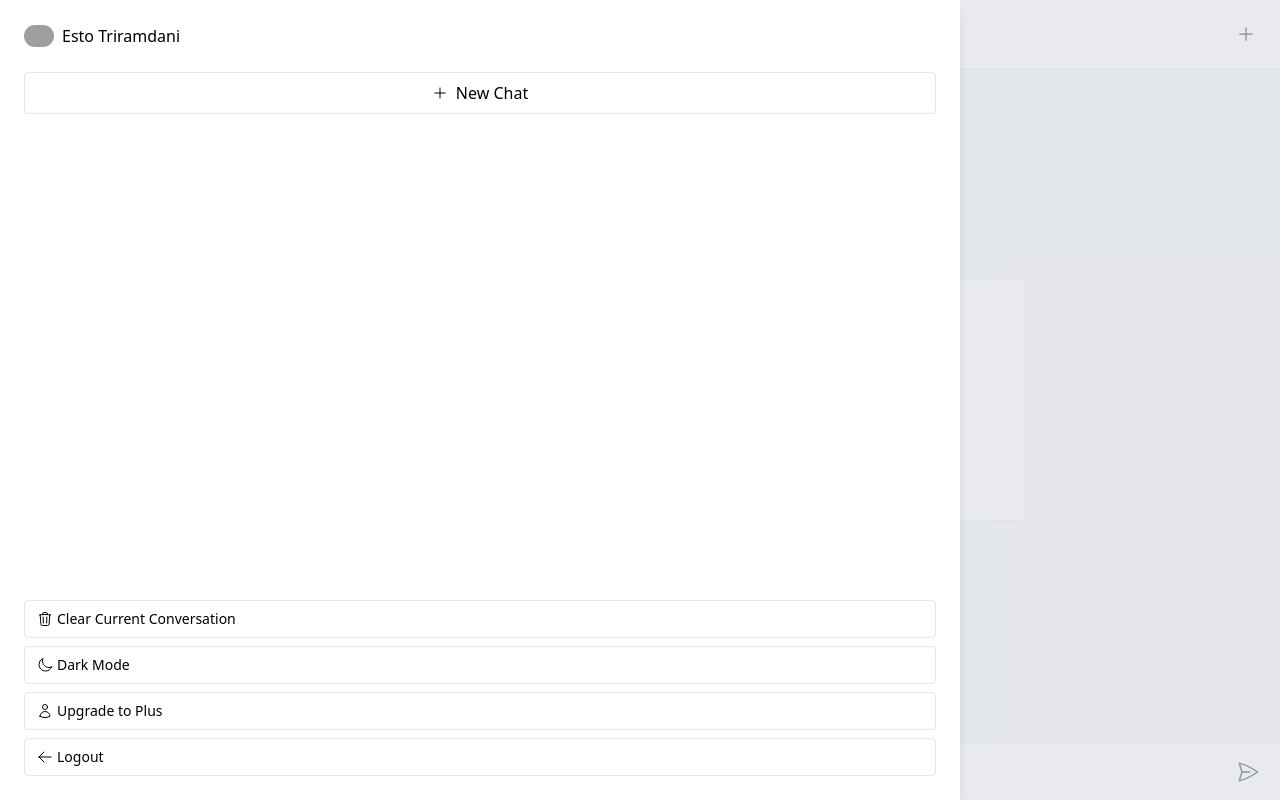
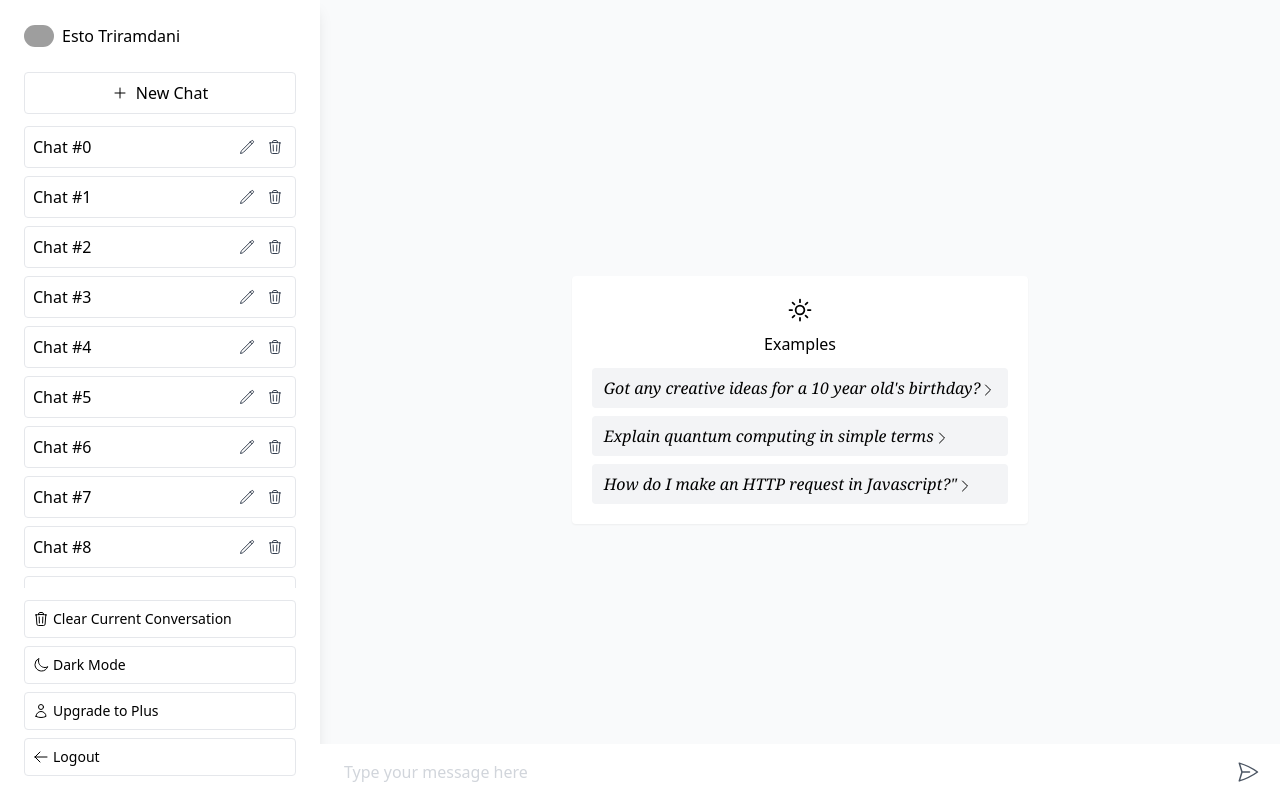
Before and after one commit to estotriramdani/chatestbot, a Next.js app: page /chat in a window 1280 px wide. Built offline with nearby package versions, Linux system fonts and the light colour scheme; grey boxes are pictures that could not be loaded.

Commit message:
desktop responsive

```diff
--- /dev/null
+++ b/src/components/IniChatScreen.tsx
@@ -0,0 +1,28 @@
+import { ChevronRightIcon, SunIcon } from '@heroicons/react/24/outline';
+import React from 'react';
+
+const EXAMPLE_QUESTIONS = [
+  `Got any creative ideas for a 10 year old's birthday?`,
+  `Explain quantum computing in simple terms`,
+  `How do I make an HTTP request in Javascript?"`,
+];
+
+export default function IniChatScreen() {
+  return (
+    <div className="flex flex-col items-center justify-center p-5 bg-white rounded shadow-sm dark:bg-gray-900 dark:shadow-md">
+      <SunIcon className="w-7" />
+      <p className="mt-2 font-medium">Examples</p>
+      <div className="flex flex-col gap-2 mt-3">
+        {EXAMPLE_QUESTIONS.map((question) => (
+          <button
+            key={question}
+            className="block p-2 px-3 font-serif italic text-left bg-gray-100 rounded outline-none dark:bg-gray-800 focus:bg-gray-600 focus:text-gray-50 active:ring-1 ring-offset-1 ring-gray-600 dark:ring-gray-500"
+          >
+            {question}
+            <ChevronRightIcon className="inline-block w-4" />
+          </button>
+        ))}
+      </div>
+    </div>
+  );
+}
--- a/src/components/ListButton.tsx
+++ b/src/components/ListButton.tsx
@@ -14,7 +14,7 @@ export default function ListButton(props: Props) {
     <li>
       <button
         {...props}
-        className="flex items-center w-full gap-1 p-2 px-3 text-left border rounded outline-none focus:bg-gray-600 focus:text-gray-50 active:ring-1 ring-offset-1 ring-gray-600"
+        className="flex items-center w-full gap-1 p-2 px-2 text-left border rounded outline-none focus:bg-gray-600 focus:text-gray-50 active:ring-1 ring-offset-1 ring-gray-600"
       >
         <props.icon className="w-4" />
         <span className="text-sm">{props.title}</span>
--- a/src/pages/chat/index.tsx
+++ b/src/pages/chat/index.tsx
@@ -2,33 +2,27 @@ import React, { useState } from 'react';
 import {
   Bars3Icon,
   PlusIcon,
-  SunIcon,
-  ChevronRightIcon,
   PaperAirplaneIcon,
   TrashIcon,
   MoonIcon,
   UserIcon,
   ArrowLeftIcon,
+  PencilIcon,
 } from '@heroicons/react/24/outline';
 import { Inter } from 'next/font/google';
 import IconButton from '@/components/IconButton';
 import Image from 'next/image';
 import ListButton from '@/components/ListButton';
+import IniChatScreen from '@/components/IniChatScreen';
 
 const inter = Inter({ subsets: ['latin'] });
 
-const EXAMPLE_QUESTIONS = [
-  `Got any creative ideas for a 10 year old's birthday?`,
-  `Explain quantum computing in simple terms`,
-  `How do I make an HTTP request in Javascript?"`,
-];
-
 export default function ChatPage() {
-  const [showSidebar, setShowSidebar] = useState(true);
+  const [showSidebar, setShowSidebar] = useState(false);
 
   return (
-    <div className={`${inter.className}text-gray-800 dark:text-gray-50`}>
-      <header className="fixed top-0 flex items-center justify-between w-full p-5 bg-white shadow-sm dark:bg-gray-900 dark:shadow-md">
+    <div className={`${inter.className}text-gray-800 dark:text-gray-50 lg:flex h-screen`}>
+      <header className="fixed top-0 flex items-center justify-between w-full p-5 bg-white shadow-sm lg:hidden dark:bg-gray-900 dark:shadow-md">
         <IconButton onClick={() => setShowSidebar(true)}>
           <Bars3Icon className="w-5" />
         </IconButton>
@@ -39,8 +33,8 @@ export default function ChatPage() {
       </header>
       <aside
         className={`${
-          showSidebar ? 'translate-x-0' : '-translate-x-full'
-        } fixed left-0 top-0 z-30 h-screen bg-white duration-300 w-3/4 p-6 flex flex-col justify-between dark:bg-gray-900 dark:text-gray-50 shadow-lg`}
+          showSidebar ? 'translate-x-0' : '-translate-x-full lg:translate-x-0'
+        } fixed lg:relative gap-3 left-0 top-0 lg:z-10 z-30 h-screen overflow-auto bg-white duration-300 w-3/4 lg:w-1/4 p-6 flex flex-col justify-between dark:bg-gray-900 dark:text-gray-50 shadow-lg`}
       >
         <div>
           <div className="flex items-center gap-2 mb-6">
@@ -54,11 +48,29 @@ export default function ChatPage() {
             />
             <p className="font-medium">Esto Triramdani</p>
           </div>
-          <div>
           <button className="flex items-center justify-center w-full gap-2 py-2 border rounded outline-none">
             <PlusIcon className="w-4" /> New Chat
           </button>
         </div>
+        <div className="flex flex-col flex-1 w-full gap-2 overflow-auto">
+          {Array(15)
+            .fill(0)
+            .map((_, i) => (
+              <div
+                key={i}
+                className="flex items-center justify-between w-full gap-2 px-2 py-2 border rounded outline-none"
+              >
+                <button className="block w-full text-left">Chat #{i}</button>
+                <div className="flex gap-1">
+                  <IconButton>
+                    <PencilIcon className="w-4" />
+                  </IconButton>
+                  <IconButton>
+                    <TrashIcon className="w-4" />
+                  </IconButton>
+                </div>
+              </div>
+            ))}
         </div>
         <div>
           <ul className="flex flex-col gap-2">
@@ -76,26 +88,12 @@ export default function ChatPage() {
         ></button>
       )}
 
-      <div className="bg-gray-50 dark:bg-gray-800">
-        <div className="flex items-center justify-center min-h-screen ">
-          <div className="flex flex-col items-center justify-center w-3/5 p-4 bg-white rounded shadow-sm dark:bg-gray-900 dark:shadow-md">
-            <SunIcon className="w-7" />
-            <p className="mt-2 font-medium">Examples</p>
-            <div className="flex flex-col gap-2 mt-3">
-              {EXAMPLE_QUESTIONS.map((question) => (
-                <button
-                  key={question}
-                  className="block p-2 px-3 font-serif italic text-left bg-gray-100 rounded outline-none dark:bg-gray-800 focus:bg-gray-600 focus:text-gray-50 active:ring-1 ring-offset-1 ring-gray-600 dark:ring-gray-500"
-                >
-                  {question}
-                  <ChevronRightIcon className="inline-block w-4" />
-                </button>
-              ))}
+      <div className="flex-1 lg:h-screen bg-gray-50 dark:bg-gray-800">
+        <div className="flex items-center justify-center h-screen">
+          <IniChatScreen/>
         </div>
-          </div>
-        </div>
-      </div>
-      <div className="fixed bottom-0 z-10 w-full bg-white rounded-t dark:bg-gray-900">
+
+        <div className="fixed bottom-0 right-0 z-10 w-full bg-white lg:w-3/4 dark:bg-gray-900">
           <form className="flex items-center px-4 overflow-hidden h-14">
             <input
               type="text"
@@ -117,5 +115,6 @@ export default function ChatPage() {
           </form>
         </div>
       </div>
+    </div>
   );
 }
--- a/src/styles/globals.css
+++ b/src/styles/globals.css
@@ -17,3 +17,11 @@
 i {
   @apply font-serif italic;
 }
+
+::-webkit-scrollbar {
+  @apply w-2;
+}
+
+::-webkit-scrollbar-thumb {
+  @apply bg-gray-400 rounded-lg;
+}
```
Lines whose indentation alone changed are shown as unchanged.
